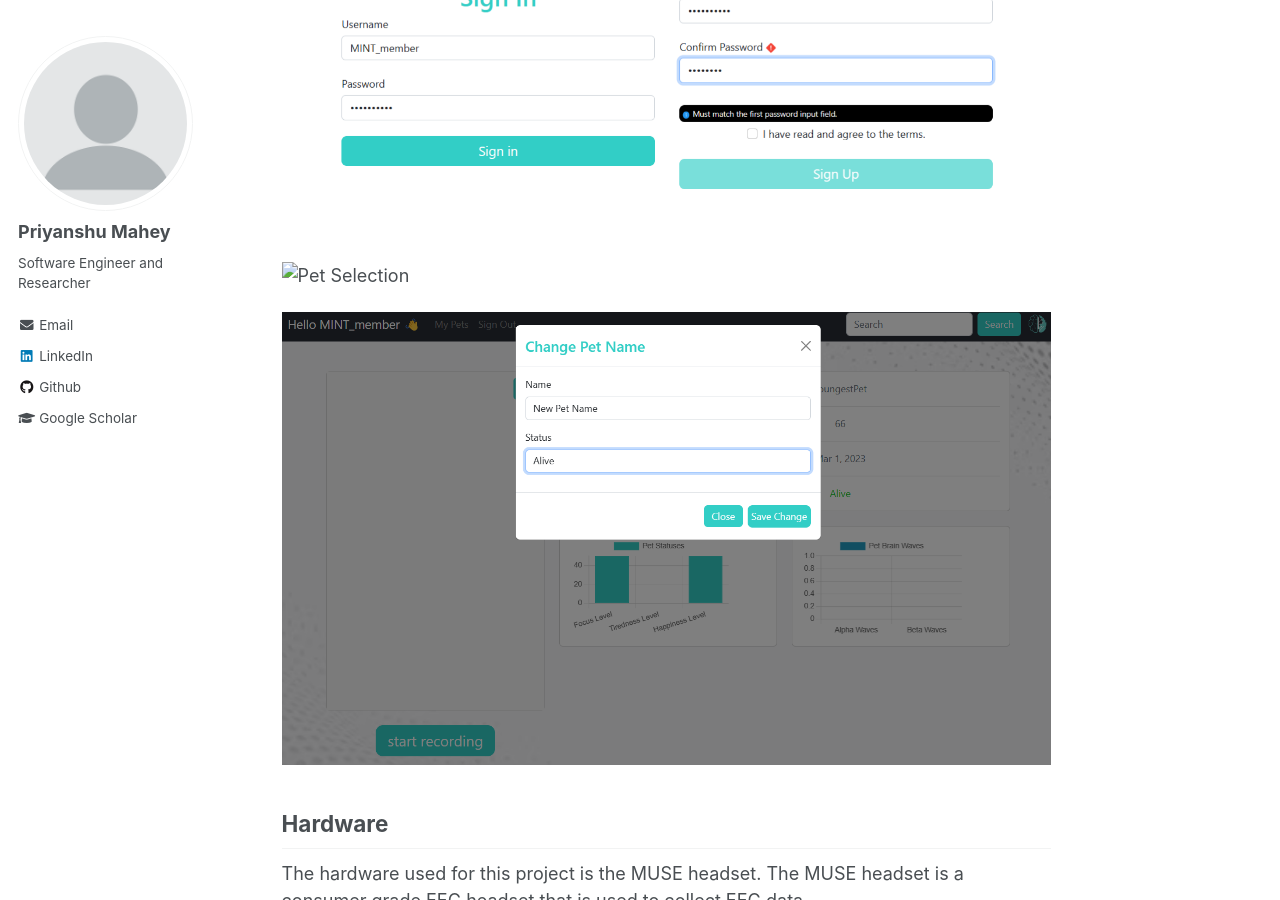
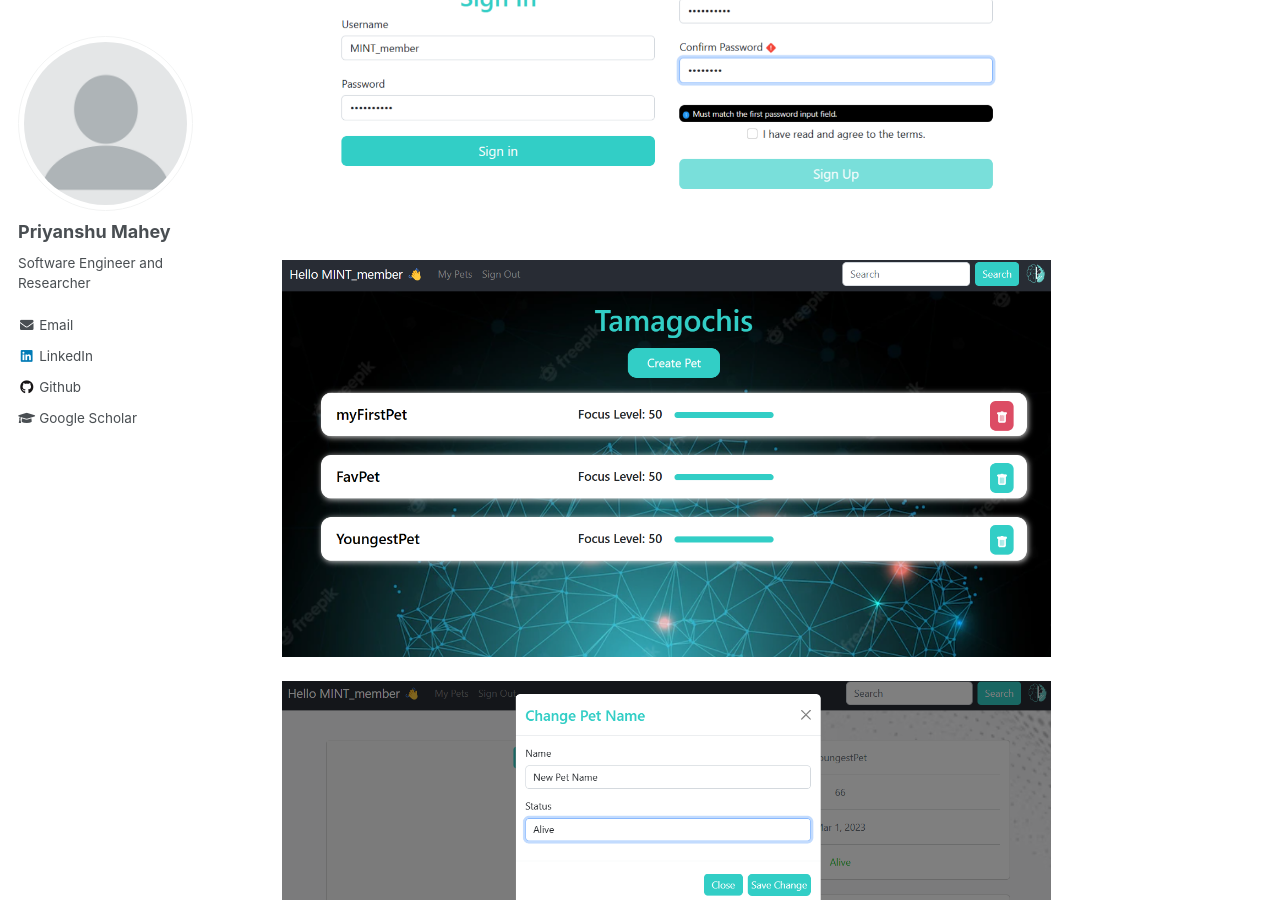
Before and after one commit to priyanshumahey/priyanshumahey.github.io, a Jekyll site: the page built from _portfolio/portfolio-2.md, in a window 1280 px wide and 900 px high, scrolled down 1122 px. Built offline with Jekyll 4.4.1, drawn with Linux system fonts in a browser that asks for light colours.

Commit message:
Update portfolio-2.md

```diff
--- a/_portfolio/portfolio-2.md
+++ b/_portfolio/portfolio-2.md
@@ -12,15 +12,15 @@
 
 ![Login/Registration](https://raw.githubusercontent.com/priyanshumahey/priyanshumahey.github.io/gh-pages/images/LoginRegistration.png)
 
-![Pet Selection](../images/PetSelection.png)
+![Pet Selection](https://raw.githubusercontent.com/priyanshumahey/priyanshumahey.github.io/gh-pages/images/PetSelection.png)
 
-![Update Pet](https://github.com/priyanshumahey/priyanshumahey.github.io/blob/gh-pages/images/UpdatePet.png)
+![Update Pet](https://raw.githubusercontent.com/priyanshumahey/priyanshumahey.github.io/gh-pages/images/UpdatePet.png)
 
 ## Hardware
 
 The hardware used for this project is the MUSE headset. The MUSE headset is a consumer grade EEG headset that is used to collect EEG data.
 
-![MUSE](https://github.com/priyanshumahey/priyanshumahey.github.io/blob/gh-pages/images/MuseHeadsetDiagram.jpg)
+![MUSE](https://raw.githubusercontent.com/priyanshumahey/priyanshumahey.github.io/gh-pages/images/MuseHeadsetDiagram.jpg)
 
 ## Software Architecture
 
```
